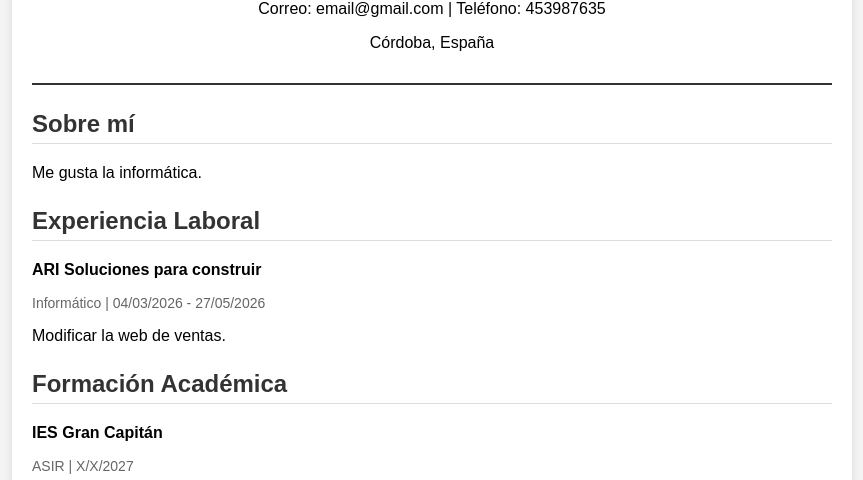
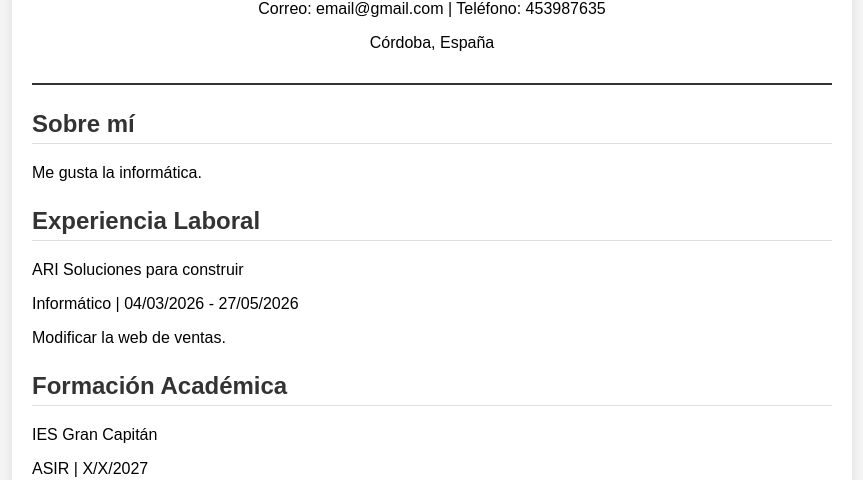
Before and after one commit to AlvaroSoR/cv, a plain HTML site: page index.html in a window 1280 px wide. Shown: the part 320-800 px from the top of the page, without its empty margins (208-1071 px from the left). Drawn offline with Linux system fonts and the light colour scheme.

Commit message:
Update index.html

```diff
--- a/index.html
+++ b/index.html
@@ -53,14 +53,6 @@
         }
         .item {
             margin-bottom: 10px;
-        }
-        .bold {
-            font-weight: bold;
-        }
-        .small {
-            color: #666;
-            font-size: 14px;
-        }
         footer {
             margin-top: 30px;
             text-align: center;
@@ -129,8 +121,8 @@
         <div class="item-section">
             <h2>Experiencia Laboral</h2>
             <div class="item">
-                <p class="bold">ARI Soluciones para construir</p>
-                <p class="small">Informático | 04/03/2026 - 27/05/2026</p>
+                <p>ARI Soluciones para construir</p>
+                <p>Informático | 04/03/2026 - 27/05/2026</p>
                 <p>Modificar la web de ventas.</p>
             </div>
         </div>
@@ -138,8 +130,8 @@
         <div class="item-section">
             <h2>Formación Académica</h2>
             <div class="item">
-                <p class="bold">IES Gran Capitán</p>
-                <p class="small">ASIR | X/X/2027</p>
+                <p>IES Gran Capitán</p>
+                <p>ASIR | X/X/2027</p>
             </div>
         </div>
     </section>
```
